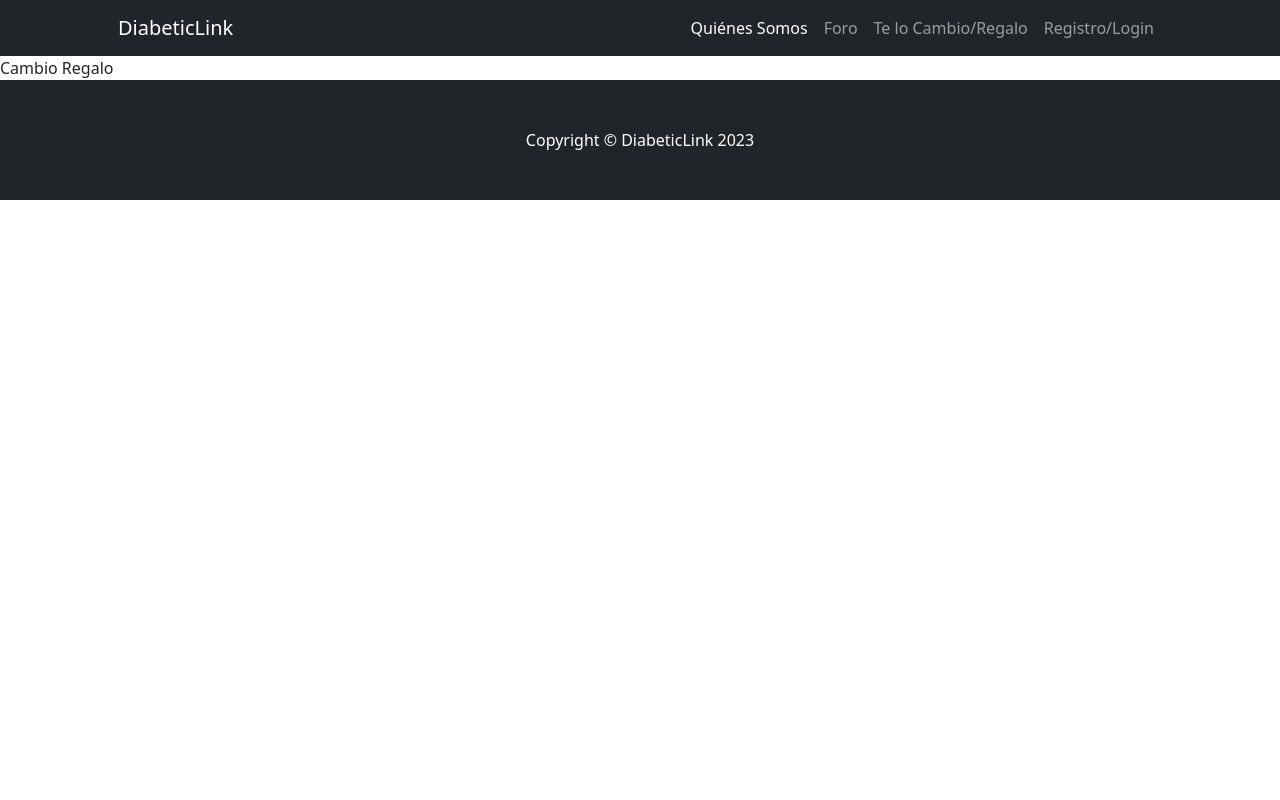
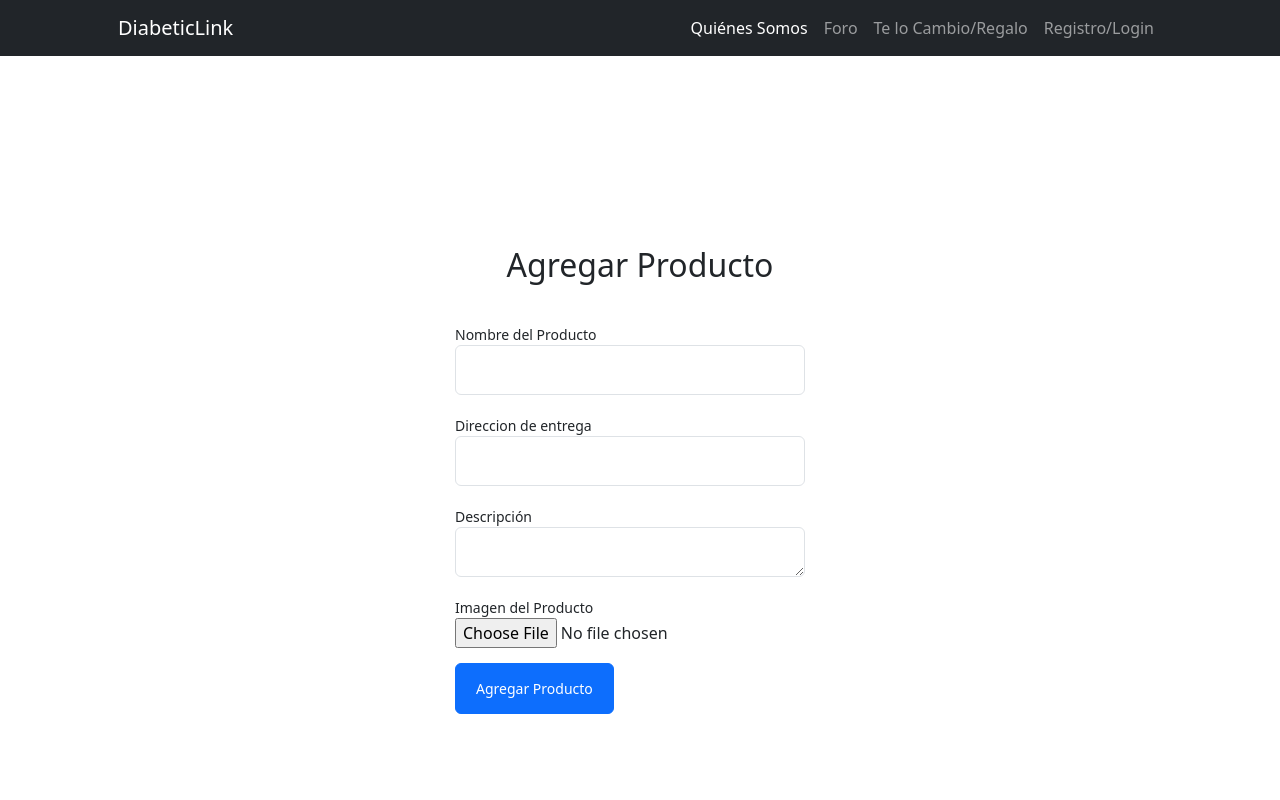
Before and after one commit to BiancaReset/FRONTEND-LUKABI, a React app: page /cambioregalo in a window 1280 px wide. Shown: the top 800 px of the page. Built offline with nearby package versions, Linux system fonts and the light colour scheme.

Commit message:
cambiosK

```diff
--- a/src/js/index.js
+++ b/src/js/index.js
@@ -6,4 +6,5 @@ import 'bootstrap/dist/js/bootstrap.bundle'
 import "../styles/index.css";
 
 
+
 ReactDOM.render(<App />, document.getElementById('app'))
--- a/src/js/pages/AgregarProducto.jsx
+++ b/src/js/pages/AgregarProducto.jsx
@@ -1,9 +1,72 @@
-import React from 'react'
+import React, { useState } from 'react';
+
 
 const AgregarProducto = () => {
+    // Define el estado para los campos del formulario
+    const [producto, setProducto] = useState({
+        nombre: '',
+        precio: '',
+        descripcion: '',
+    });
+
+    // Manejar cambios en los campos del formulario
+    const handleInputChange = (event) => {
+        const { name, value } = event.target;
+        setProducto({
+            ...producto,
+            [name]: value,
+        });
+    };
+
+    // Manejar el envío del formulario
+    const handleSubmit = (event) => {
+        event.preventDefault();
+        // Aquí puedes realizar acciones con los datos del formulario, como enviarlos a un servidor o realizar validaciones
+        console.log('Producto enviado:', producto);
+    };
+
     return (
-        <div>Agregar Producto</div>
-    )
-}
+        <div className="container mt-4">
+            <h2>Agregar Producto</h2>
+            <form onSubmit={handleSubmit}>
+                <div className="form-group">
+                    <label htmlFor="nombre">Nombre del Producto</label>
+                    <input
+                        type="text"
+                        className="form-control"
+                        id="nombre"
+                        name="nombre"
+                        value={producto.nombre}
+                        onChange={handleInputChange}
+                    />
+                </div>
+                <div className="form-group">
+                    <label htmlFor="precio">Precio</label>
+                    <input
+                        type="number"
+                        className="form-control"
+                        id="precio"
+                        name="precio"
+                        value={producto.precio}
+                        onChange={handleInputChange}
+                    />
+                </div>
+                <div className="form-group">
+                    <label htmlFor="descripcion">Descripción</label>
+                    <textarea
+                        className="form-control"
+                        id="descripcion"
+                        name="descripcion"
+                        value={producto.descripcion}
+                        onChange={handleInputChange}
+                    />
+                </div>
+                <button type="submit" className="btn btn-primary">
+                    Agregar Producto
+                </button>
+            </form>
+        </div>
+    );
+};
 
 export default AgregarProducto;
--- a/src/js/pages/CambioRegalo.jsx
+++ b/src/js/pages/CambioRegalo.jsx
@@ -1,9 +1,100 @@
-import React from 'react'
+import React, { useState } from 'react';
+import { logo1 } from "./../img/logo1.jpg";
 
-const CambioRegalo = () => {
+
+const AgregarProducto = () => {
+    // Define el estado para los campos del formulario
+    const [producto, setProducto] = useState({
+        nombre: '',
+        direccion: '',
+        descripcion: '',
+    });
+
+    // Manejar cambios en los campos del formulario
+    const handleInputChange = (event) => {
+        const { name, value } = event.target;
+        setProducto({
+            ...producto,
+            [name]: value,
+        });
+    };
+
+    // Manejar el envío del formulario
+    const handleSubmit = (event) => {
+        event.preventDefault();
+        // Aquí puedes realizar acciones con los datos del formulario, como enviarlos a un servidor o realizar validaciones
+        console.log('Producto enviado:', producto);
+    };
+    const handleImageChange = (event) => {
+        const file = event.target.files[0]; // Obtiene el archivo de la lista de archivos seleccionados
+        // Puedes realizar acciones con el archivo, como mostrar una vista previa o cargarlo en el servidor
+        console.log('Imagen seleccionada:', file);
+    };
+
+    const MiComponente = () => {
+        return (
+            <div>
+                <h1>Mi Página con Imágenes</h1>
+                <img src="{logo.jpg}" alt="Descripción de la imagen" fluid />
+            </div>
+        );
+    }
+
+
     return (
-        <div>Cambio Regalo</div>
-    )
-}
+        <div className="container mt-4 centered-form">
+            <h2>Agregar Producto</h2>
+            <form onSubmit={handleSubmit} enctype="multipart/form-data">
+                <div className="form-group">
+                    <label htmlFor="nombre">Nombre del Producto</label>
+                    <input
+                        type="text"
+                        className="form-control"
+                        id="nombre"
+                        name="nombre"
+                        value={producto.nombre}
+                        onChange={handleInputChange}
+                    />
+                </div>
+                <div className="form-group">
+                    <label htmlFor="dirección">Direccion de entrega</label>
+                    <input
+                        type="number"
+                        className="form-control"
+                        id="precio"
+                        name="precio"
+                        value={producto.precio}
+                        onChange={handleInputChange}
+                    />
+                </div>
+                <div className="form-group">
+                    <label htmlFor="descripcion">Descripción</label>
+                    <textarea
+                        className="form-control"
+                        id="descripcion"
+                        name="descripcion"
+                        value={producto.descripcion}
+                        onChange={handleInputChange}
+                    />
+                </div>
+                <div className="form-group">
+                    <label htmlFor="imagen">Imagen del Producto</label>
+                    <       input
+                        type="file"
+                        accept="image/*"
+                        className="form-control-file"
+                        id="imagen"
+                        name="imagen"
+                        onChange={handleImageChange}
+                    />
+                </div>
 
-export default CambioRegalo;
+                <button type="submit" className="btn btn-primary">
+                    Agregar Producto
+                </button>
+            </form>
+        </div>
+    );
+};
+
+export default AgregarProducto;
--- a/src/styles/index.css
+++ b/src/styles/index.css
@@ -21,3 +21,63 @@
   .custom-navbar{
     background-color: FFDEAD;
   } */
+
+
+/* Estilos CSS para reducir márgenes y relleno */
+.form-group {
+  margin-bottom: 15px; /* Reduce el espacio entre grupos de campos */
+}
+
+.form-control {
+  margin-bottom: 5px; /* Reduce el espacio entre etiquetas y campos */
+  padding: 5px; /* Reduce el relleno en campos de entrada */
+}
+
+/* Estilos CSS para reducir el tamaño de las etiquetas */
+label {
+  font-size: 14px; /* Tamaño de fuente más pequeño */
+}
+
+/* Estilos CSS para organizar elementos en columnas */
+.form-group {
+  display: flex;
+  flex-direction: column;
+  margin-right: 20px; /* Espacio entre columnas (ajusta según tus necesidades) */
+}
+
+/* Estilos CSS para reducir el tamaño del botón */
+.btn-primary {
+  font-size: 14px; /* Tamaño de fuente más pequeño */
+  padding: 14px 20px; /* Relleno más pequeño */
+}
+
+/* Estilos CSS para reducir el tamaño de los recuadros */
+.form-control {
+  width: 350px; /* Ancho más pequeño para los campos de entrada */
+  height: 50px; /* Altura más pequeña para los campos de entrada */
+  font-size: 14px; /* Tamaño de fuente más pequeño */
+}
+
+/* Estilos CSS para reducir el tamaño de las etiquetas */
+label {
+  font-size: 14px; /* Tamaño de fuente más pequeño para las etiquetas */
+}
+
+/* Estilos CSS para separar el footer del formulario */
+footer {
+  margin-top: 150px; /* Ajusta la cantidad de margen según tus necesidades */
+}
+
+/* Estilos CSS para centrar el formulario */
+.centered-form {
+  display: flex;
+  flex-direction: column;
+  align-items: center; /* Centra horizontalmente */
+  justify-content: center; /* Centra verticalmente */
+  min-height: 100vh; /* Ajusta la altura mínima al 100% del viewport para centrar verticalmente */
+}
+
+/* Estilos CSS para subir el texto del encabezado */
+h2 {
+  margin-bottom: 40px; /* Ajusta el valor según cuánto deseas subir el texto */
+}
```
Also changed, not shown: src/js/img/logo1.jpg (added).
